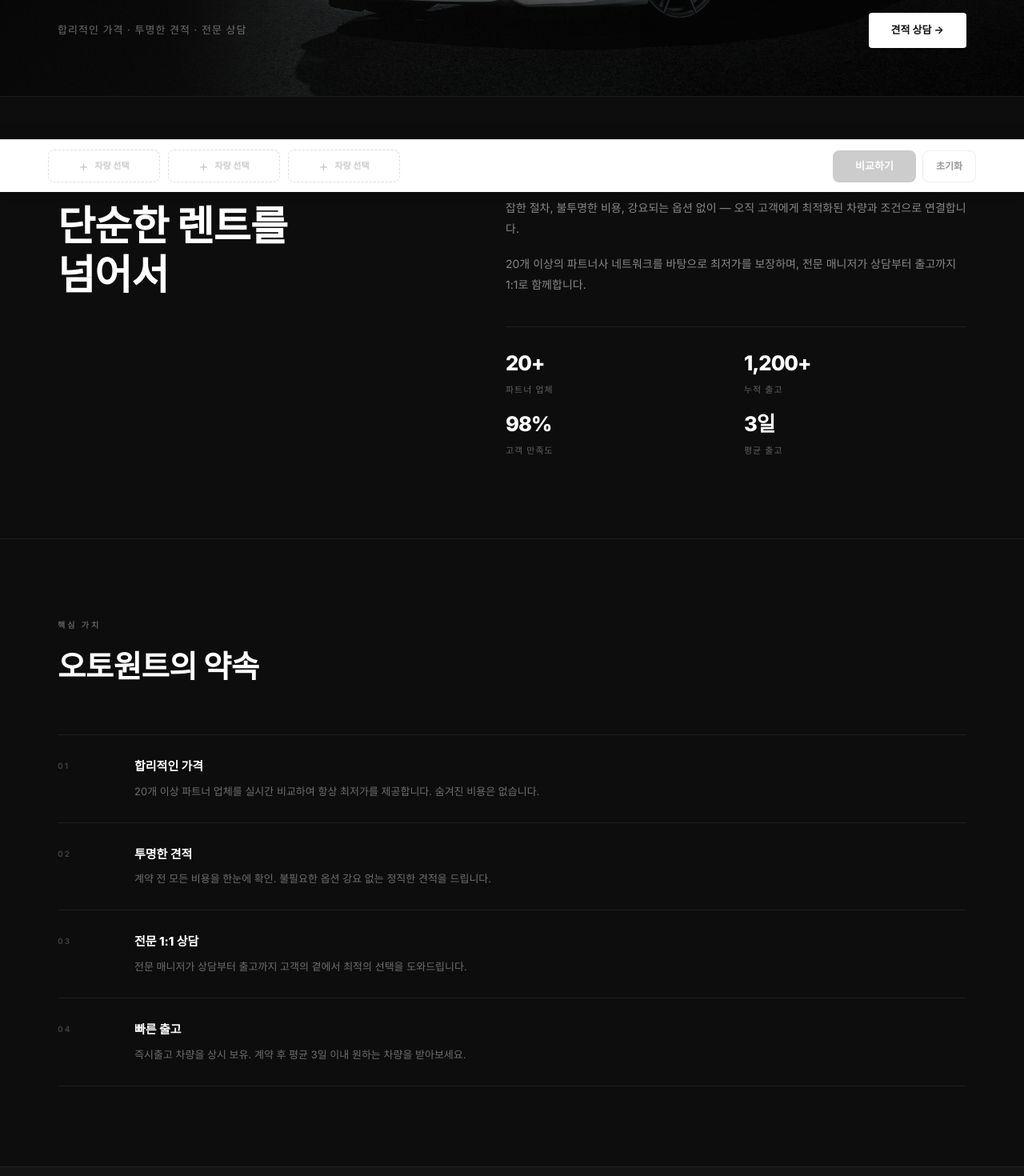
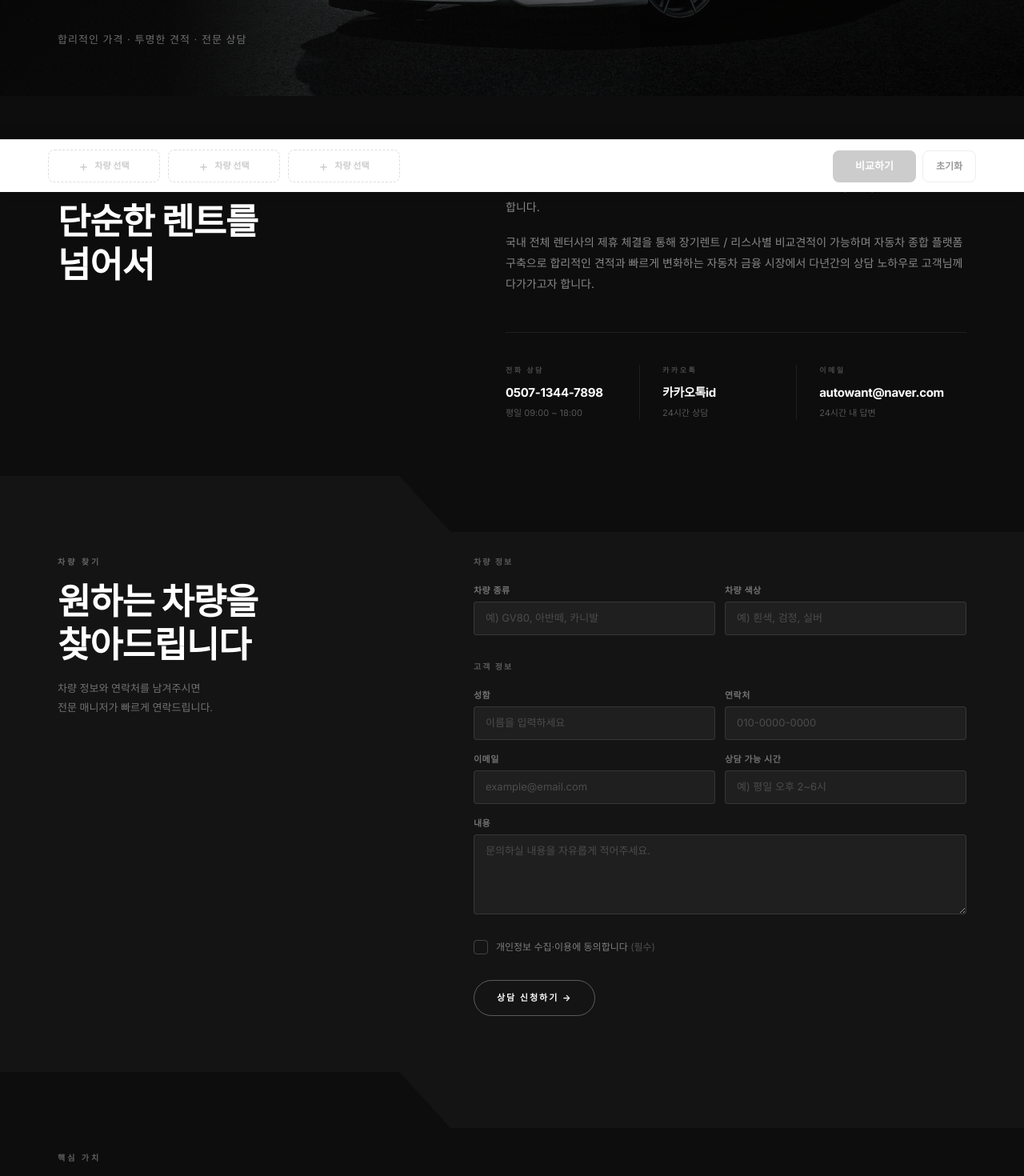
Before and after one commit to JIHOJ-U/autowant, a Vue app in the folder frontend/: page /about in a window 1280 px wide. Shown: the part 680-2150 px from the top of the page at 80% size. Built offline with nearby package versions, Linux system fonts and the light colour scheme.

Commit message:
회사 소개 수정

```diff
--- a/frontend/src/App.vue
+++ b/frontend/src/App.vue
@@ -70,7 +70,7 @@
     </v-main>
 
     <!-- 플로팅 사이드바 (데스크톱) -->
-    <aside class="floating-sidebar" :class="{ visible: showSidebar }">
+    <aside class="floating-sidebar" :class="{ visible: showSidebar && !isAboutPage }">
       <a href="tel:010-0000-0000" class="sb-item sb-phone">
         <svg width="18" height="18" viewBox="0 0 24 24" fill="none" stroke="currentColor" stroke-width="2"><path d="M22 16.92v3a2 2 0 01-2.18 2 19.79 19.79 0 01-8.63-3.07 19.5 19.5 0 01-6-6 19.79 19.79 0 01-3.07-8.67A2 2 0 014.11 2h3a2 2 0 012 1.72c.127.96.361 1.903.7 2.81a2 2 0 01-.45 2.11L8.09 9.91a16 16 0 006 6l1.27-1.27a2 2 0 012.11-.45c.907.339 1.85.573 2.81.7A2 2 0 0122 16.92z"/></svg>
         <span>전화상담</span>
--- a/frontend/src/views/AboutView.vue
+++ b/frontend/src/views/AboutView.vue
@@ -29,12 +29,10 @@
 
         <div class="hero-bottom">
           <p class="hero-sub">합리적인 가격 · 투명한 견적 · 전문 상담</p>
-          <router-link to="/contact" class="hero-cta">견적 상담 →</router-link>
         </div>
       </div>
     </section>
 
-    <!-- ② Quick Menu -->
     <!-- ③ About 본문 -->
     <section class="about-section">
       <div class="ab-container">
@@ -46,24 +44,104 @@
         </div>
         <div class="ab-right">
           <p class="ab-body">
-            오토원트는 차량 렌트·리스 시장에서 고객이 진짜 원하는 가치를 제공하기 위해 만들어졌습니다.
-            복잡한 절차, 불투명한 비용, 강요되는 옵션 없이 — 오직 고객에게 최적화된 차량과 조건으로 연결합니다.
+            저희 오토원트는 고객님의 부담을 덜어드리기 위해 상황에 맞는 (카카오톡, 문자, 전화) 상담이 가능합니다.
           </p>
           <p class="ab-body">
-            20개 이상의 파트너사 네트워크를 바탕으로 최저가를 보장하며,
-            전문 매니저가 상담부터 출고까지 1:1로 함께합니다.
+            국내 전체 렌터사의 제휴 체결을 통해 장기렌트 / 리스사별 비교견적이 가능하며
+            자동차 종합 플랫폼 구축으로 합리적인 견적과
+            빠르게 변화하는 자동차 금융 시장에서 다년간의 상담 노하우로 고객님께 다가가고자 합니다.
           </p>
-          <div class="ab-stats">
-            <div class="ab-stat" v-for="s in stats" :key="s.label">
-              <span class="ab-stat-num">{{ s.num }}</span>
-              <span class="ab-stat-label">{{ s.label }}</span>
+          <div class="ab-contact">
+            <div class="ab-contact-item">
+              <div>
+                <p class="ab-contact-label">전화 상담</p>
+                <p class="ab-contact-main">0507-1344-7898</p>
+                <p class="ab-contact-sub">평일 09:00 ~ 18:00</p>
+              </div>
+            </div>
+            <div class="ab-contact-item">
+              <div>
+                <p class="ab-contact-label">카카오톡</p>
+                <p class="ab-contact-main">카카오톡id</p>
+                <p class="ab-contact-sub">24시간 상담</p>
+              </div>
+            </div>
+            <div class="ab-contact-item">
+              <div>
+                <p class="ab-contact-label">이메일</p>
+                <p class="ab-contact-main">autowant@naver.com</p>
+                <p class="ab-contact-sub">24시간 내 답변</p>
+              </div>
             </div>
           </div>
         </div>
       </div>
     </section>
 
-    <!-- ④ 핵심 가치 -->
+    <!-- ④ 상담 신청 폼 -->
+    <section class="search-banner">
+      <div class="sb-container">
+        <div class="sb-left">
+          <p class="section-tag light">차량 찾기</p>
+          <h2 class="sb-headline">원하는 차량을<br>찾아드립니다</h2>
+          <p class="sb-desc">차량 정보와 연락처를 남겨주시면<br>전문 매니저가 빠르게 연락드립니다.</p>
+        </div>
+        <div class="sb-right">
+          <form class="sb-form" @submit.prevent="submitForm">
+            <div class="sb-form-group">
+              <p class="sb-form-label">차량 정보</p>
+              <div class="sb-row">
+                <div class="sb-field">
+                  <label>차량 종류</label>
+                  <input type="text" v-model="form.carType" placeholder="예) GV80, 아반떼, 카니발" />
+                </div>
+                <div class="sb-field">
+                  <label>차량 색상</label>
+                  <input type="text" v-model="form.carColor" placeholder="예) 흰색, 검정, 실버" />
+                </div>
+              </div>
+            </div>
+            <div class="sb-form-group">
+              <p class="sb-form-label">고객 정보</p>
+              <div class="sb-row">
+                <div class="sb-field">
+                  <label>성함</label>
+                  <input type="text" v-model="form.name" placeholder="이름을 입력하세요" />
+                </div>
+                <div class="sb-field">
+                  <label>연락처</label>
+                  <input type="tel" v-model="form.phone" placeholder="010-0000-0000" />
+                </div>
+              </div>
+              <div class="sb-row">
+                <div class="sb-field">
+                  <label>이메일</label>
+                  <input type="email" v-model="form.email" placeholder="example@email.com" />
+                </div>
+                <div class="sb-field">
+                  <label>상담 가능 시간</label>
+                  <input type="text" v-model="form.availableTime" placeholder="예) 평일 오후 2~6시" />
+                </div>
+              </div>
+              <div class="sb-field sb-field-full">
+                <label>내용</label>
+                <textarea v-model="form.message" placeholder="문의하실 내용을 자유롭게 적어주세요." rows="4"></textarea>
+              </div>
+            </div>
+            <label class="sb-agree">
+              <input type="checkbox" v-model="form.agree" />
+              <span class="sb-agree-box">
+                <svg width="11" height="9" viewBox="0 0 11 9" fill="none"><path d="M1 4L4 7.5L10 1" stroke="currentColor" stroke-width="1.8" stroke-linecap="round" stroke-linejoin="round"/></svg>
+              </span>
+              <span class="sb-agree-text">개인정보 수집·이용에 동의합니다 <span class="sb-agree-required">(필수)</span></span>
+            </label>
+            <button type="submit" class="sb-submit">상담 신청하기 →</button>
+          </form>
+        </div>
+      </div>
+    </section>
+
+    <!-- ⑤ 핵심 가치 -->
     <section class="values-section">
       <div class="vl-container">
         <div class="vl-head">
@@ -180,7 +258,7 @@ function onWheel(e) {
   if (isSnapping) return
 
   const heroSection = document.querySelector('.hero-section')
-  const nextSection = document.querySelector('.search-banner')
+  const nextSection = document.querySelector('.about-section')
   if (!heroSection || !nextSection) return
 
   const heroHeight = heroSection.offsetHeight
@@ -220,12 +298,6 @@ function submitForm() {
 }
 
 
-const stats = [
-  { num: '20+', label: '파트너 업체' },
-  { num: '1,200+', label: '누적 출고' },
-  { num: '98%', label: '고객 만족도' },
-  { num: '3일', label: '평균 출고' },
-]
 
 const values = [
   { title: '합리적인 가격', desc: '20개 이상 파트너 업체를 실시간 비교하여 항상 최저가를 제공합니다. 숨겨진 비용은 없습니다.' },
@@ -306,12 +378,14 @@ const services = [
 .hero-bottom { display: flex; align-items: center; justify-content: space-between; flex-wrap: wrap; gap: 16px; }
 .hero-sub { font-size: 13px; color: rgba(255,255,255,0.4); letter-spacing: 1px; margin: 0; }
 .hero-cta {
-  display: inline-block; padding: 12px 28px;
-  background: #fff; color: #111;
-  font-size: 13px; font-weight: 700; text-decoration: none;
-  border-radius: 4px; transition: background 0.2s, transform 0.2s;
+  display: inline-flex; align-items: center; gap: 10px;
+  padding: 13px 28px;
+  background: transparent; color: #fff;
+  font-size: 11px; font-weight: 700; letter-spacing: 2px; text-decoration: none; text-transform: uppercase;
+  border: 1px solid rgba(255,255,255,0.3); border-radius: 100px;
+  transition: background 0.25s, border-color 0.25s, gap 0.25s;
 }
-.hero-cta:hover { background: #e8e8e8; transform: translateX(2px); }
+.hero-cta:hover { background: rgba(255,255,255,0.08); border-color: rgba(255,255,255,0.7); gap: 16px; }
 
 /* ── ② Quick Menu ── */
 .quick-section { background: #141414; border-top: 1px solid rgba(255,255,255,0.06); }
@@ -336,18 +410,26 @@ const services = [
 .qk-item:hover .qk-arrow { color: #fff; transform: translateX(3px); }
 
 /* ── ③ About 본문 ── */
-.about-section { background: #0d0d0d; padding: 100px 0; border-top: 1px solid rgba(255,255,255,0.06); }
+.about-section { background: #0d0d0d; padding: 100px 0 140px; clip-path: polygon(0 0, 100% 0, 100% 100%, 44% 100%, 39% calc(100% - 70px), 0 calc(100% - 70px)); margin-bottom: -70px; position: relative; z-index: 5; }
 .ab-container { max-width: 1200px; margin: 0 auto; padding: 0 32px; display: grid; grid-template-columns: 1fr 1.2fr; gap: 80px; align-items: start; }
 @media (max-width: 768px) { .ab-container { grid-template-columns: 1fr; gap: 40px; } }
-.ab-headline { font-size: clamp(2rem, 4vw, 3.2rem); font-weight: 900; color: #fff; line-height: 1.2; letter-spacing: -1px; margin: 0; }
+.ab-headline { font-size: clamp(1.8rem, 3.5vw, 2.8rem); font-weight: 900; color: #fff; line-height: 1.2; letter-spacing: -1px; margin: 0; }
 .ab-body { font-size: 14px; color: rgba(255,255,255,0.5); line-height: 1.85; margin: 0 0 18px; }
+.ab-contact { display: flex; gap: 0; margin-top: 48px; padding-top: 40px; border-top: 1px solid rgba(255,255,255,0.08); }
+@media (max-width: 768px) { .ab-contact { flex-direction: column; } }
+.ab-contact-item { flex: 1; padding: 0 28px 0 0; }
+.ab-contact-item + .ab-contact-item { padding-left: 28px; border-left: 1px solid rgba(255,255,255,0.08); }
+@media (max-width: 768px) { .ab-contact-item { padding: 20px 0; border-left: none !important; border-top: 1px solid rgba(255,255,255,0.08); } }
+.ab-contact-label { font-size: 9px; font-weight: 700; letter-spacing: 2.5px; color: rgba(255,255,255,0.25); margin: 0 0 10px; text-transform: uppercase; }
+.ab-contact-main { font-size: 15px; font-weight: 700; color: #fff; margin: 0 0 6px; letter-spacing: -0.3px; }
+.ab-contact-sub { font-size: 11px; color: rgba(255,255,255,0.3); margin: 0; }
 .ab-stats { display: grid; grid-template-columns: repeat(2, 1fr); gap: 20px; margin-top: 40px; border-top: 1px solid rgba(255,255,255,0.08); padding-top: 32px; }
 .ab-stat { }
 .ab-stat-num { display: block; font-size: 1.6rem; font-weight: 900; color: #fff; letter-spacing: -1px; line-height: 1; margin-bottom: 6px; }
 .ab-stat-label { font-size: 11px; color: rgba(255,255,255,0.35); letter-spacing: 1px; }
 
 /* ── ④ 상담 폼 ── */
-.search-banner { background: #141414; border-top: 1px solid rgba(255,255,255,0.06); padding: 80px 0; }
+.search-banner { background: #141414; padding: 100px 0 140px; clip-path: polygon(0 0, 100% 0, 100% 100%, 44% 100%, 39% calc(100% - 70px), 0 calc(100% - 70px)); margin-bottom: -70px; position: relative; z-index: 4; }
 .sb-container { max-width: 1200px; margin: 0 auto; padding: 0 32px; display: grid; grid-template-columns: 1fr 1.4fr; gap: 80px; align-items: start; }
 @media (max-width: 900px) { .sb-container { grid-template-columns: 1fr; gap: 40px; } }
 .sb-headline { font-size: clamp(1.8rem, 3.5vw, 2.8rem); font-weight: 900; color: #fff; line-height: 1.2; letter-spacing: -1px; margin: 0 0 16px; }
@@ -393,19 +475,22 @@ const services = [
 .sb-agree-text { font-size: 12px; color: rgba(255,255,255,0.45); }
 .sb-agree-required { color: rgba(255,255,255,0.25); }
 .sb-submit {
-  align-self: flex-start; padding: 13px 32px;
-  background: #fff; color: #111;
-  font-size: 13px; font-weight: 700;
-  border: none; border-radius: 4px; cursor: pointer;
-  transition: background 0.2s, transform 0.2s; letter-spacing: 0.5px;
+  align-self: flex-start;
+  display: inline-flex; align-items: center; gap: 10px;
+  padding: 13px 28px;
+  background: transparent; color: #fff;
+  font-size: 11px; font-weight: 700; letter-spacing: 2px; text-transform: uppercase;
+  border: 1px solid rgba(255,255,255,0.3); border-radius: 100px; cursor: pointer;
+  font-family: inherit;
+  transition: background 0.25s, border-color 0.25s, gap 0.25s;
 }
-.sb-submit:hover { background: #e8e8e8; transform: translateX(2px); }
+.sb-submit:hover { background: rgba(255,255,255,0.08); border-color: rgba(255,255,255,0.7); gap: 16px; }
 
 /* ── ⑤ 핵심 가치 ── */
-.values-section { background: #0d0d0d; padding: 100px 0; border-top: 1px solid rgba(255,255,255,0.06); }
+.values-section { background: #0d0d0d; padding: 100px 0 140px; clip-path: polygon(0 0, 100% 0, 100% 100%, 44% 100%, 39% calc(100% - 70px), 0 calc(100% - 70px)); margin-bottom: -70px; position: relative; z-index: 3; }
 .vl-container { max-width: 1200px; margin: 0 auto; padding: 0 32px; }
 .vl-head { margin-bottom: 56px; }
-.vl-headline { font-size: clamp(1.6rem, 3vw, 2.4rem); font-weight: 900; color: #fff; margin: 0; letter-spacing: -0.5px; }
+.vl-headline { font-size: clamp(1.8rem, 3.5vw, 2.8rem); font-weight: 900; color: #fff; margin: 0; letter-spacing: -1px; }
 .vl-list { display: flex; flex-direction: column; }
 .vl-row {
   display: grid; grid-template-columns: 72px 1fr;
@@ -418,9 +503,9 @@ const services = [
 .vl-desc { font-size: 13px; color: rgba(255,255,255,0.4); line-height: 1.7; margin: 0; }
 
 /* ── ⑥ 서비스 ── */
-.service-section { background: #141414; padding: 100px 0; border-top: 1px solid rgba(255,255,255,0.06); }
+.service-section { background: #141414; padding: 100px 0 140px; clip-path: polygon(0 0, 100% 0, 100% 100%, 44% 100%, 39% calc(100% - 70px), 0 calc(100% - 70px)); margin-bottom: -70px; position: relative; z-index: 2; }
 .sv-container { max-width: 1200px; margin: 0 auto; padding: 0 32px; }
-.sv-headline { font-size: clamp(1.6rem, 3vw, 2.4rem); font-weight: 900; color: #fff; margin: 0 0 56px; letter-spacing: -0.5px; }
+.sv-headline { font-size: clamp(1.8rem, 3.5vw, 2.8rem); font-weight: 900; color: #fff; margin: 0 0 56px; letter-spacing: -1px; }
 .sv-grid { display: grid; grid-template-columns: repeat(4, 1fr); gap: 1px; background: rgba(255,255,255,0.06); }
 @media (max-width: 1024px) { .sv-grid { grid-template-columns: repeat(2, 1fr); } }
 @media (max-width: 560px) { .sv-grid { grid-template-columns: 1fr; } }
@@ -439,15 +524,17 @@ const services = [
 .sv-card:hover .sv-card-footer svg { color: #fff; transform: translateX(3px); }
 
 /* ── ⑦ 매니저 CTA ── */
-.manager-section { background: #0d0d0d; padding: 100px 0; border-top: 1px solid rgba(255,255,255,0.06); }
-.mg-container { max-width: 1200px; margin: 0 auto; padding: 0 32px; max-width: 600px; }
-.mg-headline { font-size: clamp(2.2rem, 5vw, 3.6rem); font-weight: 900; color: #fff; line-height: 1.2; letter-spacing: -1.5px; margin: 0 0 20px; }
+.manager-section { background: #0d0d0d; padding: 100px 0; position: relative; z-index: 1; }
+.mg-container { max-width: 1200px; margin: 0 auto; padding: 0 32px; }
+.mg-headline { font-size: clamp(1.8rem, 3.5vw, 2.8rem); font-weight: 900; color: #fff; line-height: 1.2; letter-spacing: -1px; margin: 0 0 20px; }
 .mg-sub { font-size: 14px; color: rgba(255,255,255,0.4); line-height: 1.8; margin: 0 0 40px; }
 .mg-btn {
-  display: inline-block; padding: 14px 36px;
-  background: #fff; color: #111;
-  font-size: 13px; font-weight: 700; text-decoration: none;
-  border-radius: 4px; transition: background 0.2s, transform 0.2s;
+  display: inline-flex; align-items: center; gap: 10px;
+  padding: 13px 28px;
+  background: transparent; color: #fff;
+  font-size: 11px; font-weight: 700; letter-spacing: 2px; text-decoration: none; text-transform: uppercase;
+  border: 1px solid rgba(255,255,255,0.3); border-radius: 100px;
+  transition: background 0.25s, border-color 0.25s, gap 0.25s;
 }
-.mg-btn:hover { background: #e8e8e8; transform: translateX(2px); }
+.mg-btn:hover { background: rgba(255,255,255,0.08); border-color: rgba(255,255,255,0.7); gap: 16px; }
 </style>
```
